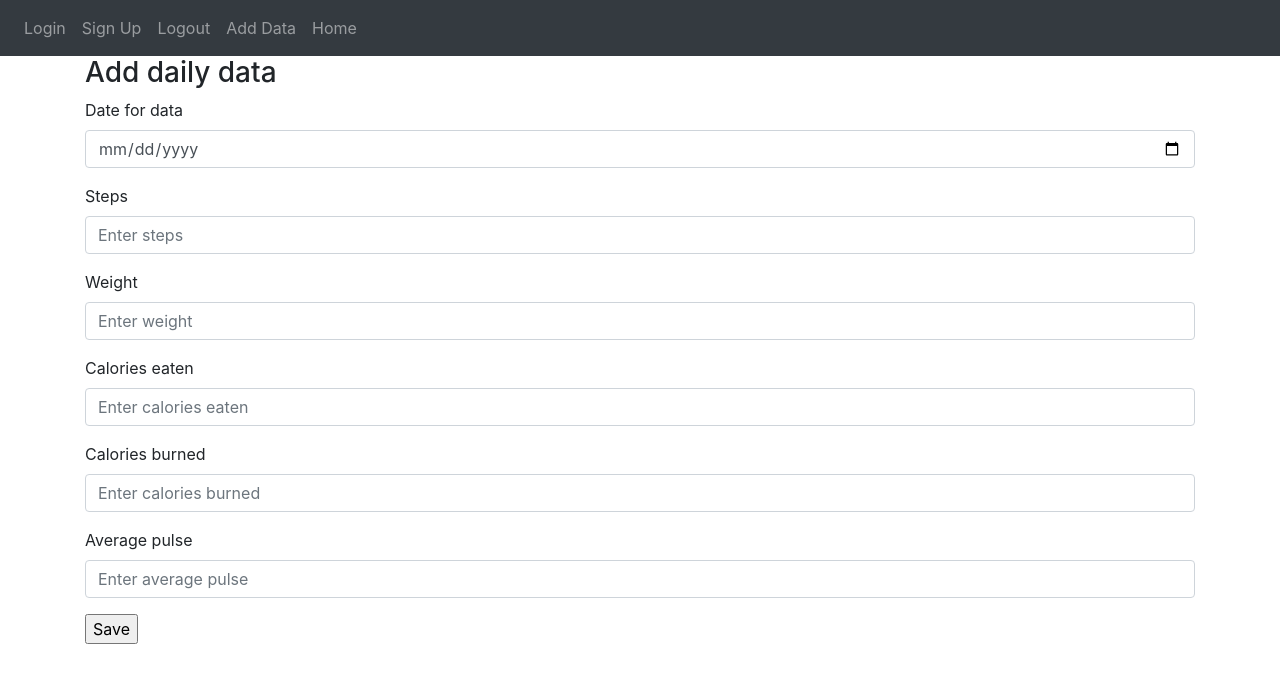
After one commit to marcoRanmna/grupp4project, a Flask app: page /add-data in a window 1280 px wide. The commit adds this page. Shown: the top 683 px of the page. Run offline with Flask 2, Linux system fonts and the light colour scheme; some libraries are stand-ins or nearby versions.

Commit message:
add data

```diff
--- a/website/auth.py
+++ b/website/auth.py
@@ -33,3 +33,8 @@ def sign_up():
             flash("Account was created.", category="success")
 
     return render_template("sign_up.html")
+
+
+@auth.route("/add-data", methods=["GET", "POST"])
+def add_data():
+    return render_template("add_data.html")
--- /dev/null
+++ b/website/templates/add_data.html
@@ -0,0 +1,69 @@
+{% extends "base.html" %}
+{% block title %}Add Data{% endblock %}
+
+{% block content %}
+<form method="POST">
+    <h3>Add daily data</h3>
+    <div class="form-group">
+        <label for="date">Date for data</label>
+        <input
+                type="date"
+                class="form-control"
+                id="date"
+                name="date"
+                placeholder="Enter date for data (mm/dd/yyyy)">
+    </div>
+
+    <div class="form-group">
+        <label for="steps">Steps</label>
+        <input
+                type="number"
+                class="form-control"
+                id="steps"
+                name="steps"
+                placeholder="Enter steps">
+    </div>
+
+    <div class="form-group">
+    <label for="weight">Weight</label>
+        <input
+                type="number"
+                class="form-control"
+                id="weight"
+                name="weight"
+                placeholder="Enter weight">
+    </div>
+
+    <div class="form-group">
+        <label for="caloriesEaten">Calories eaten</label>
+        <input
+                type="number"
+                class="form-control"
+                id="caloriesEaten"
+                name="caloriesEaten"
+                placeholder="Enter calories eaten">
+    </div>
+
+    <div class="form-group">
+        <label for="caloriesBurned">Calories burned</label>
+        <input
+                type="number"
+                class="form-control"
+                id="caloriesBurned"
+                name="caloriesBurned"
+                placeholder="Enter calories burned">
+    </div>
+
+    <div class="form-group">
+        <label for="averagePulse">Average pulse</label>
+        <input
+                type="number"
+                class="form-control"
+                id="averagePulse"
+                name="averagePulse"
+                placeholder="Enter average pulse">
+    </div>
+
+        <input type="submit" id="submit" value="Save" />
+</form>
+{% endblock %}
--- a/website/templates/base.html
+++ b/website/templates/base.html
@@ -31,6 +31,7 @@
                     <a class="nav-item nav-link" id="login" href="/login">Login</a>
                     <a class="nav-item nav-link" id="signUp" href="/sign-up">Sign Up</a>
                     <a class="nav-item nav-link" id="logout" href="/logout">Logout</a>
+                    <a class="nav-item nav-link" id="addData" href="/add-data">Add Data</a>
                     <a class="nav-item nav-link" id="home" href="/">Home</a>
                 </div>
             </div>
```
